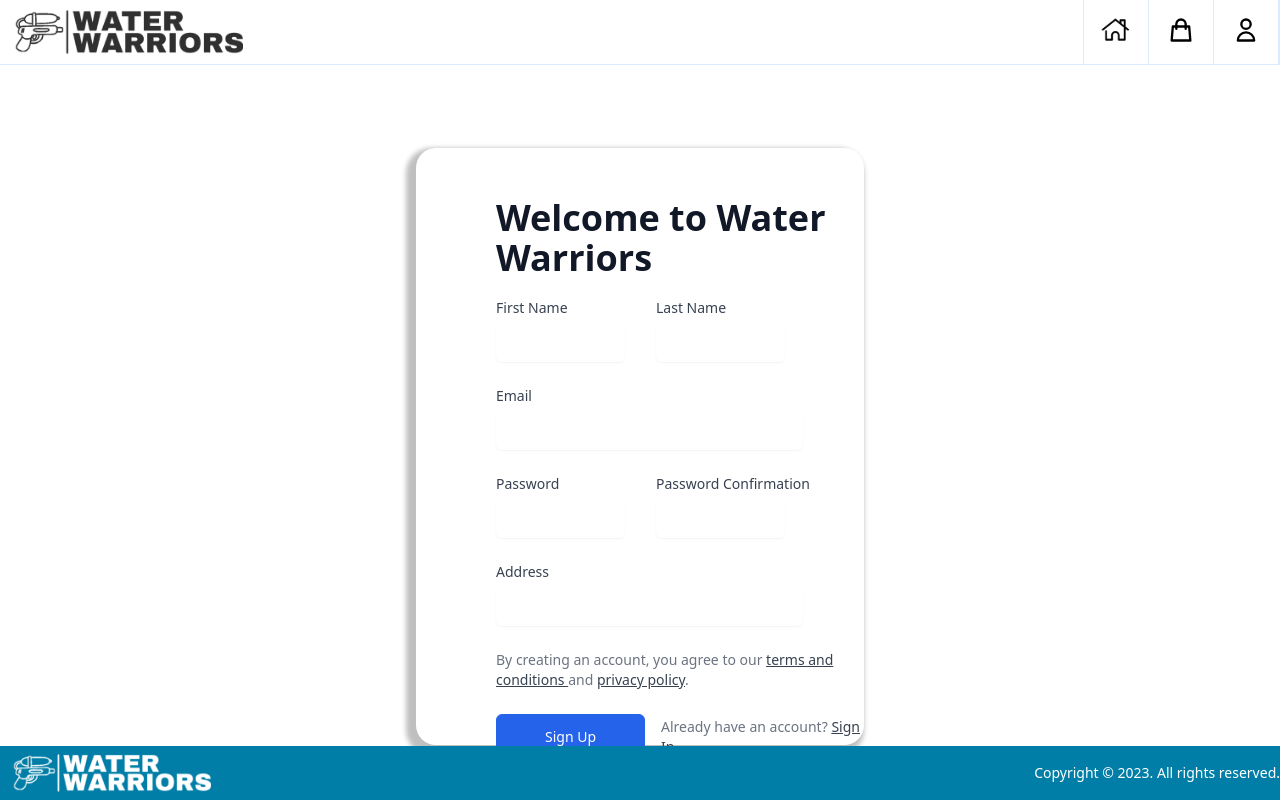
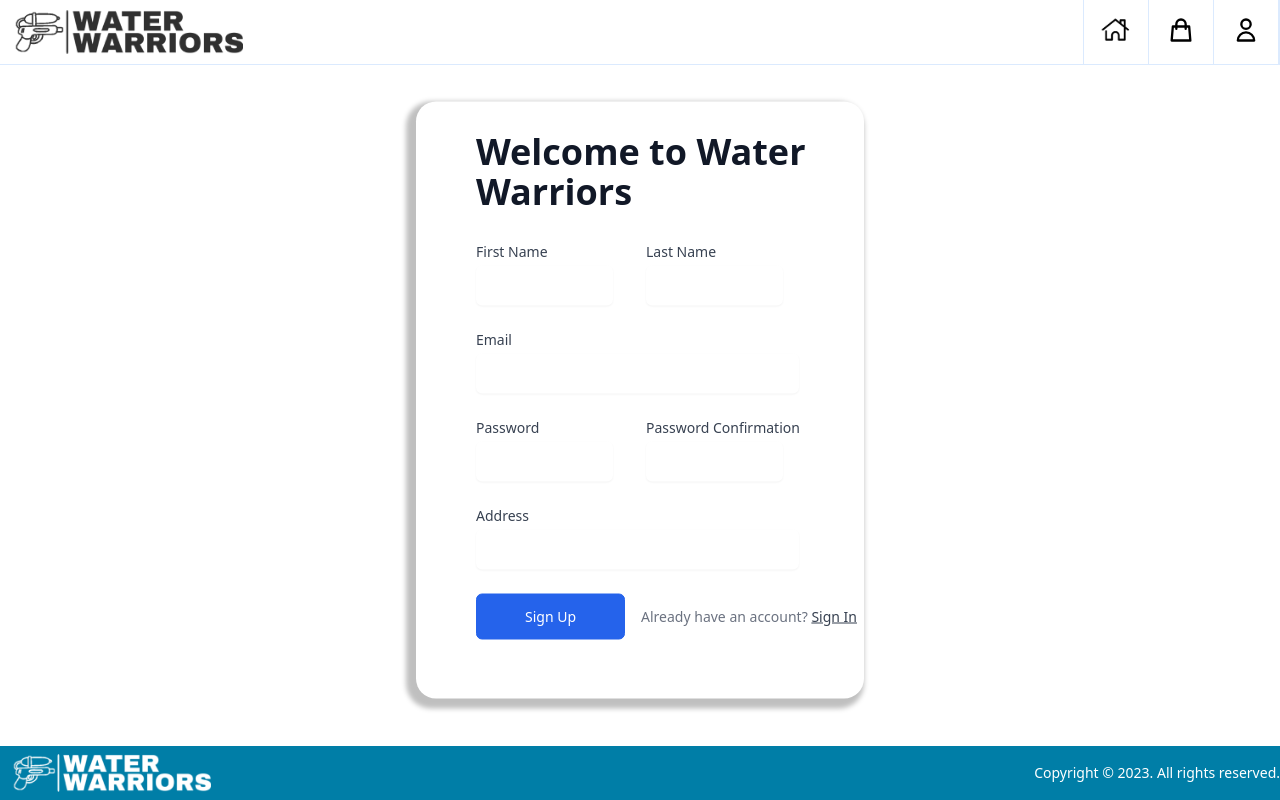
Before and after one commit to yoyo53/OnlineStore, a Vue app in the folder front/: page /signUp in a window 1280 px wide. Built offline with nearby package versions, Linux system fonts and the light colour scheme.

Commit message:
update for sign in/up pages

```diff
--- a/front/src/views/SignIn.vue
+++ b/front/src/views/SignIn.vue
@@ -95,7 +95,7 @@
                   Welcome to Water Warriors
                 </h1>
 
-                  <form action="#" class="mt-[80px] grid grid-cols-6 gap-6">
+                  <form action="#" class="mt-[20px] grid grid-cols-6 gap-6">
                     <div class="col-span-6">
                       <label for="Email" class="block text-sm font-medium text-gray-700">
                         Email
@@ -125,7 +125,7 @@
                       />
                     </div>
 
-                    <div class="mt-10 col-span-6 sm:flex sm:items-center sm:gap-4">
+                    <div class="mt-0 col-span-6 sm:flex sm:items-center sm:gap-4">
                         <button
                         class="inline-block shrink-0 rounded-md border border-blue-600 bg-blue-600 px-12 py-3 text-sm font-medium text-white transition hover:bg-transparent hover:text-blue-600 focus:outline-none focus:ring active:text-blue-500"
                         >
@@ -183,9 +183,10 @@ data() {
 .form2{
   position: absolute;
   width: 27%;
-  height: 70%;
-  margin-left: 50%;
-  top: 15%;
+  height: 50%;
+  left: 50%;
+  top: 50%;
+  transform: translate(-50%, -50%);
   background: #FFFFFF;
   box-shadow: -5px 5px 5px 5px rgba(0, 0, 0, 0.25);
   border-radius: 20px 20px 20px 20px;
--- a/front/src/views/SignUp.vue
+++ b/front/src/views/SignUp.vue
@@ -83,18 +83,18 @@
           >
           <div class="form1">
 
-              <div class="ml-20 mt-[50px]">
+              <div class="ml-[60px] mt-[50px]">
                   <a class="block text-blue-600" href="/">
                   <span class="sr-only">Home</span>
                   </a>
 
                   <h1
-                  class="mt-0 text-2xl font-bold text-gray-900 sm:text-3xl md:text-4xl"
+                  class="-mt-[20px] text-2xl font-bold text-gray-900 sm:text-3xl md:text-4xl"
                   >
                   Welcome to Water Warriors
                 </h1>
 
-                  <form action="#" class="mt-[20px] grid grid-cols-6 gap-6">
+                  <form action="#" class="mt-[30px] grid grid-cols-6 gap-6">
                     <div class="col-span-6 sm:col-span-3">
                       <label
                         for="FirstName"
@@ -185,17 +185,6 @@
                       />
                     </div>
 
-                    <div class="col-span-6">
-                      <p class="text-sm text-gray-500">
-                        By creating an account, you agree to our
-                        <a href="#" class="text-gray-700 underline">
-                          terms and conditions
-                        </a>
-                        and
-                        <a href="#" class="text-gray-700 underline">privacy policy</a>.
-                      </p>
-                    </div>
-
                     <div class="col-span-6 sm:flex sm:items-center sm:gap-4">
                         <button
                         class="inline-block shrink-0 rounded-md border border-blue-600 bg-blue-600 px-12 py-3 text-sm font-medium text-white transition hover:bg-transparent hover:text-blue-600 focus:outline-none focus:ring active:text-blue-500"
@@ -255,9 +244,9 @@ data() {
   position: absolute;
   width: 35%;
   height: 597px;
-  margin-left: 50%;
-  top: 18.5%;
-
+  left: 50%;
+  top: 50%;
+  transform: translate(-50%, -50%);
   background: #FFFFFF;
   box-shadow: -5px 5px 5px 5px rgba(0, 0, 0, 0.25);
   border-radius: 20px 20px 20px 20px;
```
